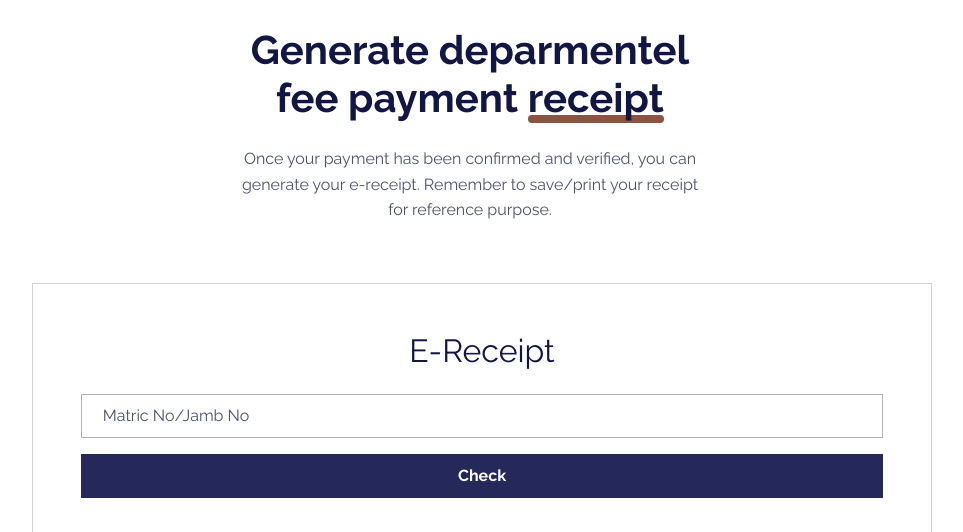
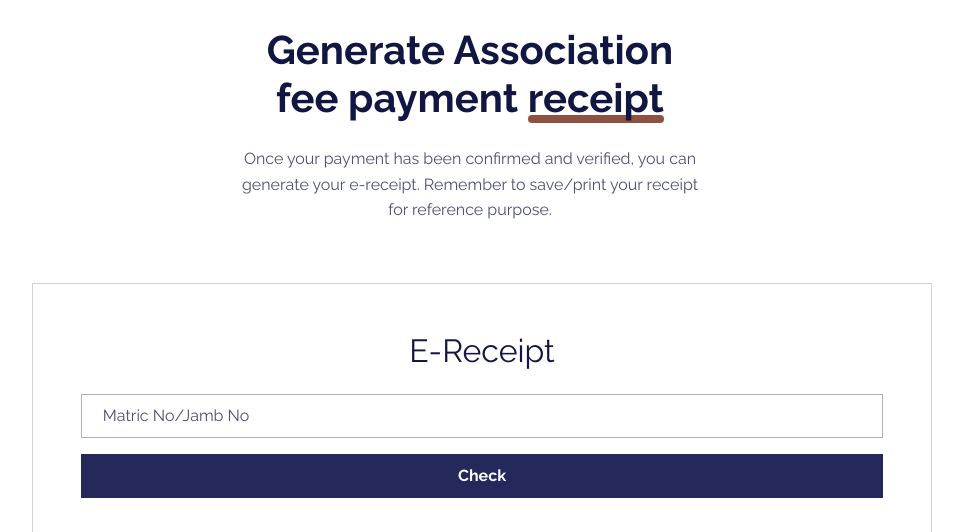
Before and after one commit to JayBeloved/CARES, a Django app: page /verify in a window 1280 px wide. Shown: the part 90-622 px from the top of the page, without its empty margins (170-1133 px from the left). Run offline with Django 4.2, Linux system fonts and the light colour scheme; some libraries are stand-ins or nearby versions.

Commit message:
Changed Departmental Fee to Association

```diff
--- a/main/templates/main/receipt.html
+++ b/main/templates/main/receipt.html
@@ -27,7 +27,7 @@
         </div>
         <div class="row">
             <div class="col" style="margin-top: 15px;line-height: 45px;">
-                <h5 style="text-align: center;line-height: 50px;">This is to certify that <strong>{{ student.FullName }} </strong>in <strong>{{ student.Level}}&nbsp;</strong>Level with matric number <strong>{{ student.MatricNo }}</strong> paid N&nbsp;<strong>{{ student.Amount }}</strong>&nbsp;departmental fee for the 2023/2024 Academic Session.</h5>
+                <h5 style="text-align: center;line-height: 50px;">This is to certify that <strong>{{ student.FullName }} </strong>in <strong>{{ student.Level}}&nbsp;</strong>Level with matric number <strong>{{ student.MatricNo }}</strong> paid N&nbsp;<strong>{{ student.Amount }}</strong>&nbsp;association fee for the 2023/2024 Academic Session.</h5>
                 <h5></h5>
             </div>
         </div>
--- a/main/templates/main/verify.html
+++ b/main/templates/main/verify.html
@@ -18,7 +18,7 @@
         <div class="container py-4 py-xl-5" style="height: 280px;">
             <div class="row mb-5">
                 <div class="col-md-8 col-xl-6 text-center mx-auto">
-                    <h2 class="display-6 fw-bold mb-4">Generate deparmentel fee payment&nbsp;<span class="underlined">receipt</span></h2>
+                    <h2 class="display-6 fw-bold mb-4">Generate Association fee payment&nbsp;<span class="underlined">receipt</span></h2>
                     <p class="text-muted">Once your payment has been confirmed and verified, you can generate your e-receipt. Remember to save/print your receipt for reference purpose.</p>
                 </div>
             </div>
```
